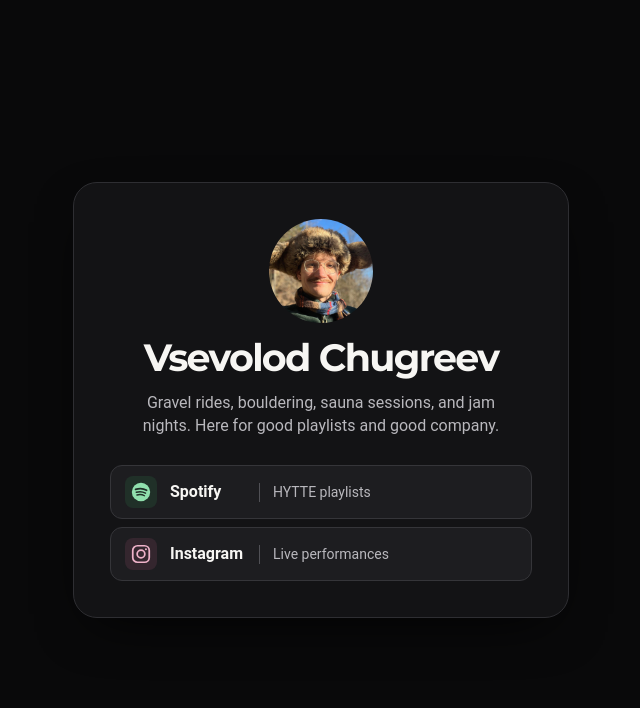
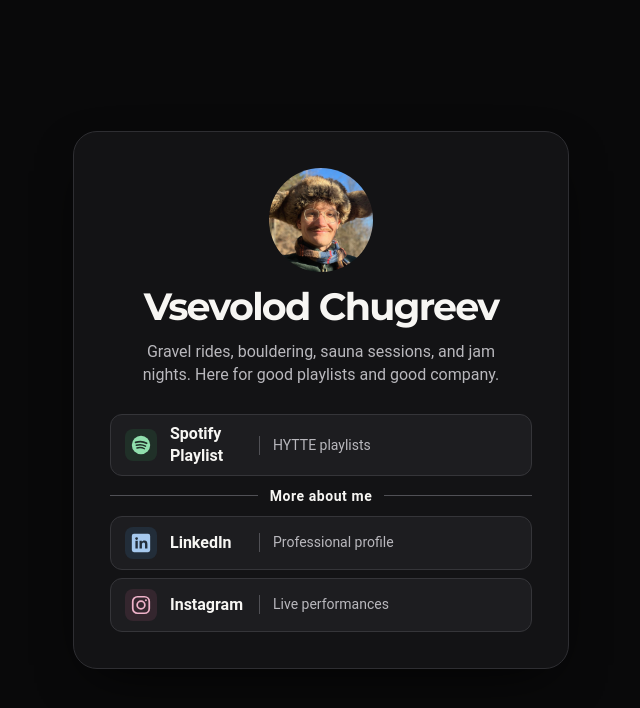
Before and after one commit to vschugr/links, a plain HTML site: page hytte/index.html in a window 1280 px wide. Shown: the whole page, without its empty margins (319-959 px from the left). Drawn offline with Linux system fonts and the light colour scheme.

Commit message:
Refine Hytte profile links

```diff
--- a/fun/index.html
+++ b/hytte/index.html
@@ -5,7 +5,7 @@
     <meta name="viewport" content="width=device-width, initial-scale=1">
     <meta name="theme-color" content="#09090a">
     <meta name="description" content="Gravel rides, bouldering, saunas, and jam sessions with Vsevolod Chugreev.">
-    <title>Vsevolod Chugreev — For fun</title>
+    <title>Vsevolod Chugreev - Hytte</title>
     <link rel="icon" href="../assets/vsevolod.jpg" type="image/jpeg">
     <link rel="stylesheet" href="../style.css">
   </head>
@@ -17,7 +17,7 @@
         <p class="bio">Gravel rides, bouldering, sauna sessions, and jam nights. Here for good playlists and good company.</p>
       </div>
 
-      <nav class="links" aria-label="Music and photos">
+      <nav class="links" aria-label="Music and profiles">
         <a class="social spotify" href="https://open.spotify.com/user/08ffx8hyw3svrj4hh7u58yir7?si=204Ac3mIRZu_R83wzP5dxg&amp;utm_source=copy-link">
           <span class="icon" aria-hidden="true">
             <svg viewBox="0 0 24 24" fill="none">
@@ -29,8 +29,24 @@
               </g>
             </svg>
           </span>
-          <span>Spotify</span>
+          <span>Spotify Playlist</span>
           <span class="link-note">HYTTE playlists</span>
+        </a>
+
+        <div class="section-divider" role="separator"><span>More about me</span></div>
+
+        <a class="social linkedin" href="https://www.linkedin.com/in/vschugr/">
+          <span class="icon" aria-hidden="true">
+            <svg viewBox="0 0 24 24" fill="currentColor">
+              <rect x="2" y="2" width="20" height="20" rx="2.3"/>
+              <g fill="var(--icon-bg)">
+                <circle cx="7.2" cy="7.2" r="1.45"/>
+                <path d="M5.9 9.6h2.6v8.5H5.9zM10.4 9.6h2.5v1.2c.5-.9 1.4-1.5 2.8-1.5 2.7 0 3.3 1.7 3.3 4v4.8h-2.6v-4.4c0-1.1 0-2.3-1.5-2.3s-1.9 1.1-1.9 2.2v4.5h-2.6z"/>
+              </g>
+            </svg>
+          </span>
+          <span>LinkedIn</span>
+          <span class="link-note">Professional profile</span>
         </a>
         <a class="social instagram" href="https://www.instagram.com/travertinsky/">
           <span class="icon" aria-hidden="true">
--- a/style.css
+++ b/style.css
@@ -76,6 +76,26 @@ h1 {
   display: grid;
   gap: .5rem;
   container-type: inline-size;
+}
+
+.section-divider {
+  display: grid;
+  grid-template-columns: 1fr auto 1fr;
+  align-items: center;
+  gap: .75rem;
+  margin-block: .25rem;
+  color: var(--text);
+  font-size: .875rem;
+  font-weight: 600;
+  letter-spacing: .04em;
+  text-align: center;
+}
+
+.section-divider::before,
+.section-divider::after {
+  content: "";
+  height: 1px;
+  background: #505055;
 }
 
 .social {
```
